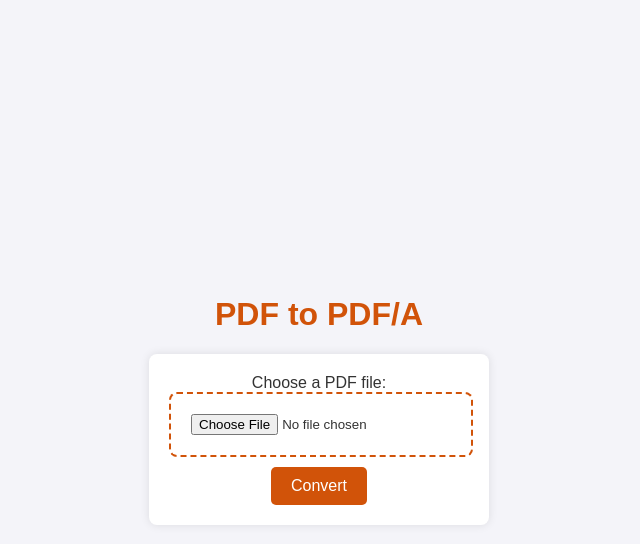
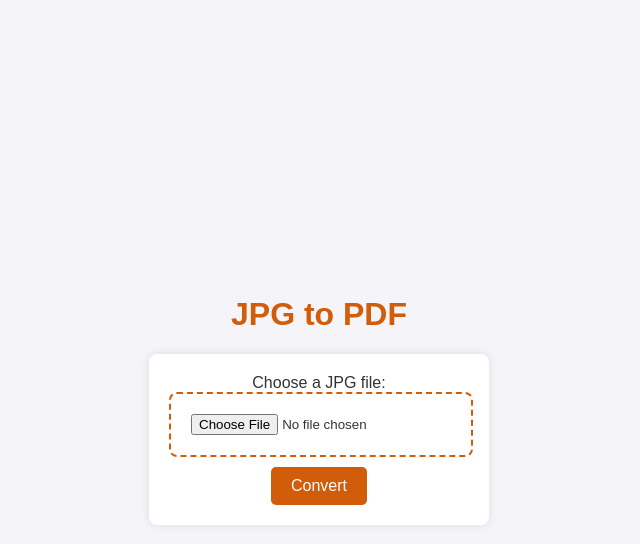
Before and after one commit to WahabAsifMemon/converter, a Flask app: template templates/jpg-to-pdf.html in a window 1280 px wide. Shown: the top 544 px of the page, without its empty margins (321-961 px from the left). Run offline with Flask 3, Linux system fonts and the light colour scheme; the template is opened without the code that fills it, so the values that code supplies are empty.

```diff
--- a/app.py
+++ b/app.py
@@ -9,6 +9,7 @@ from pdf2docx import Converter
 import tabula
 import pandas as pd
 import fitz  # PyMuPDF library for PDF to PDF/A conversion
+from PIL import Image
 from docx2pdf import convert as docx2pdf_convert
 
 app = Flask(__name__)
@@ -43,7 +44,9 @@ def home():
 def pdf_to_jpg():
     return render_template('pdf-to-jpg.html')
 
-
+@app.route('/jpg-to-pdf')
+def jpg_to_pdf():
+    return render_template('jpg-to-pdf.html')
 
 @app.route('/pdf-to-word')
 def pdf_to_word():
@@ -61,17 +64,16 @@ def pdf_to_ppt():
 def pdf_to_pdfa():
     return render_template('pdf-to-pdfa.html')
 
-
 @app.route('/word-to-pdf')
 def word_to_pdf():
     return render_template('word-to-pdf.html')
 
-ALLOWED_EXTENSIONS = {'pdf'}
+ALLOWED_EXTENSIONS_PDF = {'pdf'}
+ALLOWED_EXTENSIONS_JPG = {'jpg', 'jpeg'}
 ALLOWED_EXTENSIONS_DOCX = {'docx'}
 
-
-def allowed_file(filename):
-    return '.' in filename and filename.rsplit('.', 1)[1].lower() in ALLOWED_EXTENSIONS
+def allowed_file(filename, allowed_extensions):
+    return '.' in filename and filename.rsplit('.', 1)[1].lower() in allowed_extensions
 
 @app.route('/upload', methods=['POST'])
 def upload_file():
@@ -86,7 +88,7 @@ def upload_file():
             logging.error('No selected file')
             return jsonify({'error': 'No selected file'}), 400
 
-        if file and allowed_file(file.filename):
+        if file and allowed_file(file.filename, ALLOWED_EXTENSIONS_PDF):
             clear_folder(UPLOAD_FOLDER)
             clear_folder(OUTPUT_FOLDER)
 
@@ -126,7 +128,7 @@ def upload_pdf_to_word():
             logging.error('No selected file')
             return jsonify({'error': 'No selected file'}), 400
 
-        if file and allowed_file(file.filename):
+        if file and allowed_file(file.filename, ALLOWED_EXTENSIONS_PDF):
             clear_folder(UPLOAD_FOLDER)
             clear_folder(OUTPUT_FOLDER)
 
@@ -162,7 +164,7 @@ def upload_pdf_to_excel():
             logging.error('No selected file')
             return jsonify({'error': 'No selected file'}), 400
 
-        if file and allowed_file(file.filename):
+        if file and allowed_file(file.filename, ALLOWED_EXTENSIONS_PDF):
             clear_folder(UPLOAD_FOLDER)
             clear_folder(OUTPUT_FOLDER)
 
@@ -200,7 +202,7 @@ def upload_pdf_to_pdfa():
             logging.error('No selected file')
             return jsonify({'error': 'No selected file'}), 400
 
-        if file and allowed_file(file.filename):
+        if file and allowed_file(file.filename, ALLOWED_EXTENSIONS_PDF):
             clear_folder(UPLOAD_FOLDER)
             clear_folder(OUTPUT_FOLDER)
 
@@ -224,32 +226,31 @@ def upload_pdf_to_pdfa():
 @app.route('/upload-jpg-to-pdf', methods=['POST'])
 def upload_jpg_to_pdf():
     try:
-        if 'file' not in request.files:
+        if 'files' not in request.files:
             logging.error('No file part in the request')
             return jsonify({'error': 'No file part'}), 400
 
-        file = request.files['file']
+        files = request.files.getlist('files')
 
-        if file.filename == '':
-            logging.error('No selected file')
-            return jsonify({'error': 'No selected file'}), 400
+        if not files:
+            logging.error('No selected files')
+            return jsonify({'error': 'No selected files'}), 400
 
-        if file and allowed_file(file.filename):
-            clear_folder(UPLOAD_FOLDER)
-            clear_folder(OUTPUT_FOLDER)
+        image_list = []
+        for file in files:
+            if file and allowed_file(file.filename, ALLOWED_EXTENSIONS_JPG):
+                file_path = os.path.join(UPLOAD_FOLDER, file.filename)
+                file.save(file_path)
+                image = Image.open(file_path)
+                image_list.append(image)
+            else:
+                logging.error('Invalid file type, only JPG files are allowed')
+                return jsonify({'error': 'Invalid file type, only JPG files are allowed'}), 400
 
-            file_path = os.path.join(UPLOAD_FOLDER, file.filename)
-            file.save(file_path)
+        pdf_path = os.path.join(OUTPUT_FOLDER, 'converted.pdf')
+        image_list[0].save(pdf_path, save_all=True, append_images=image_list[1:])
 
-            # Convert PDF to PDF/A
-            pdfa_file_path = os.path.join(OUTPUT_FOLDER, f"{os.path.splitext(file.filename)[0]}_pdfa.pdf")
-            convert_to_pdfa(file_path, pdfa_file_path)
-
-            return jsonify({'filename': f"{os.path.splitext(file.filename)[0]}_pdfa.pdf"}), 200
-
-        else:
-            logging.error('Invalid file type, only PDF files are allowed')
-            return jsonify({'error': 'Invalid file type, only PDF files are allowed'}), 400
+        return jsonify({'filename': 'converted.pdf'}), 200
 
     except Exception as e:
         logging.error(f'Error during file upload: {e}')
--- a/templates/jpg-to-pdf.html
+++ b/templates/jpg-to-pdf.html
@@ -17,7 +17,7 @@
             margin: 0;
         }
         h1 {
-            color: #d15309;
+            color: #d15c09;
         }
         form {
             background: #fff;
@@ -28,7 +28,7 @@
             text-align: center;
         }
         input[type="file"] {
-            border: 2px dashed #d15309;
+            border: 2px dashed #d15c09;
             padding: 20px;
             width: calc(100% - 40px);
             cursor: pointer;
@@ -40,7 +40,7 @@
             display: none;
         }
         button {
-            background-color: #d15309;
+            background-color: #d15c09;
             color: #fff;
             border: none;
             padding: 10px 20px;
@@ -51,7 +51,7 @@
             transition: background-color 0.3s ease;
         }
         button:hover {
-            background-color: #d15309;
+            background-color: #d15c09;
         }
         .progress {
             width: 300px;
@@ -64,7 +64,7 @@
         .progress-bar {
             width: 0;
             height: 20px;
-            background-color: #d15309;
+            background-color: #d15c09;
             text-align: center;
             color: white;
             line-height: 20px;
@@ -72,9 +72,9 @@
     </style>
 </head>
 <body>
-    <h1>PDF to PDF/A</h1>
-    <form id="upload-form" action="/upload-jpg-to-pdf" method="post" enctype="multipart/form-data">
-        <label for="file">Choose a PDF file:</label>
+    <h1>JPG to PDF</h1>
+    <form id="upload-form" action="/upload_jpg_to_pdf" method="post" enctype="multipart/form-data">
+        <label for="file">Choose a JPG file:</label>
         <input type="file" id="file" name="file" readonly accept=".jpg">
         <button type="submit">Convert</button>
     </form>
```
